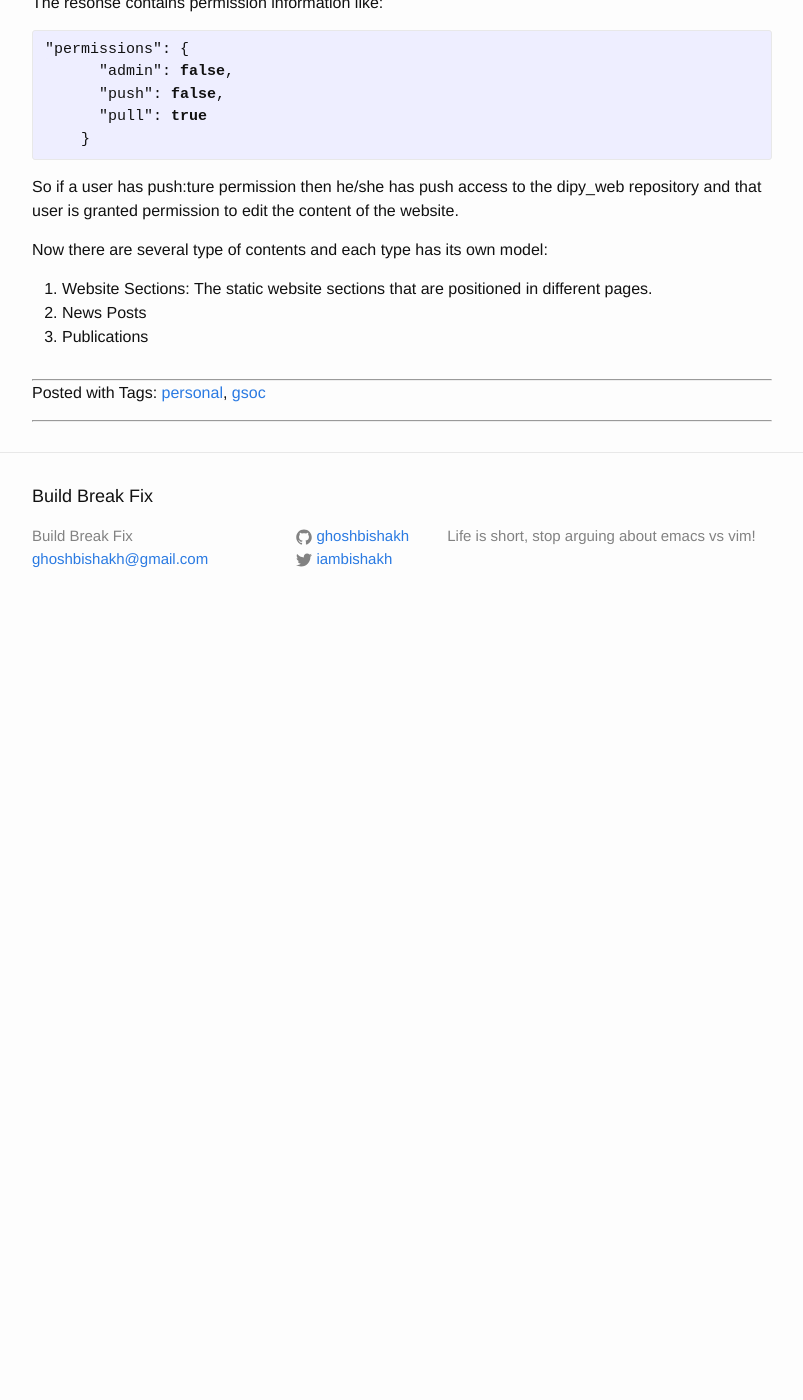
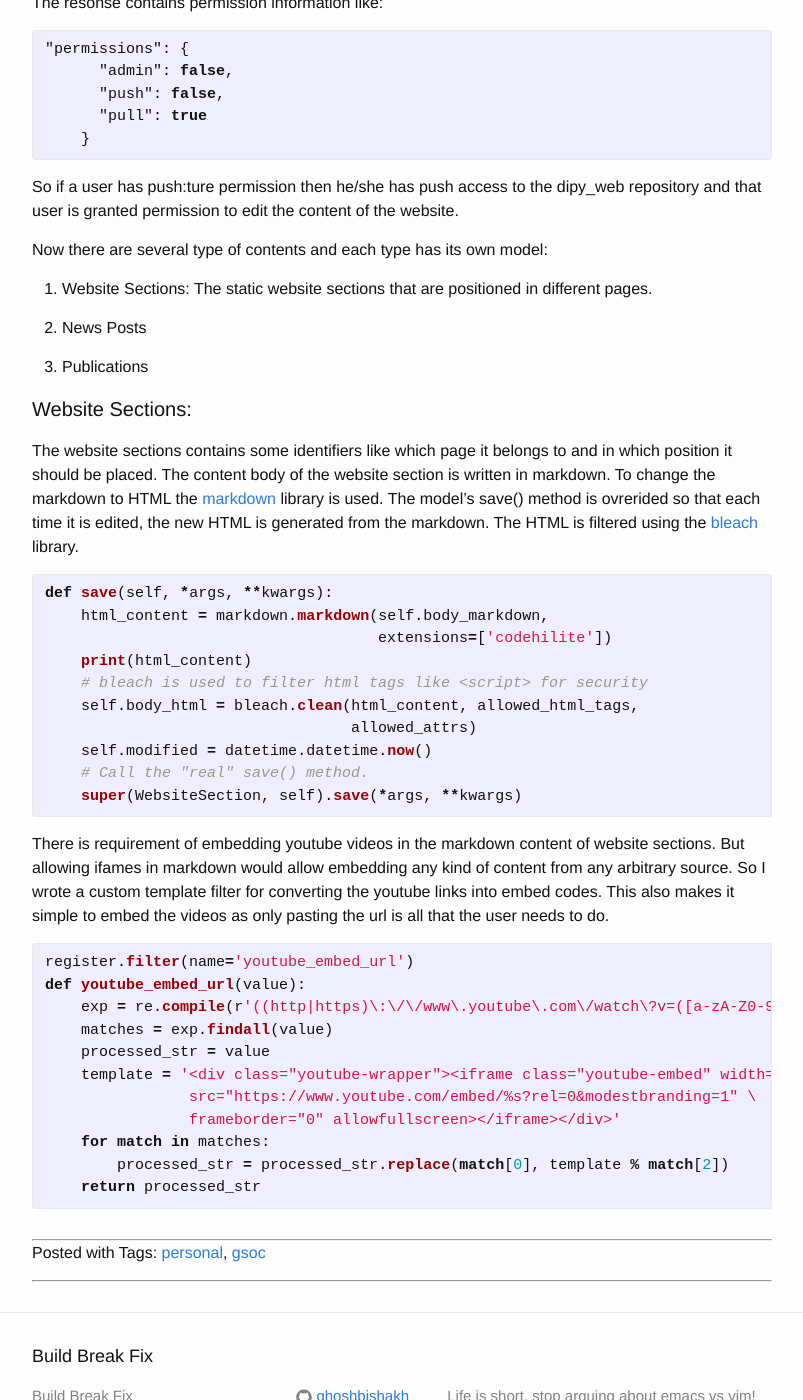
Before and after one commit to ghoshbishakh/blog, a Jekyll site: the page built from _posts/2016-06-10-google-summer-of-code-progress-june-10.markdown, in a window 1280 px wide and 1400 px high, scrolled down 700 px. Shown: the whole window, without its empty margins (238-1041 px from the left). Built offline with Jekyll 4.4.1, drawn with Linux system fonts in a browser that asks for light colours; comment, search, counter and statistics services are not loaded; before the commit the page ends 1330 px from its top, so only the background shows below that; some of the changed text lies outside the part shown.

Commit message:
Updated Site

```diff
--- a/_posts/2016-06-10-google-summer-of-code-progress-june-10.markdown
+++ b/_posts/2016-06-10-google-summer-of-code-progress-june-10.markdown
@@ -18,7 +18,7 @@ For now the new Dipy website is hosted temporarily at [http://dipy.herokuapp.com
 
 For login with GitHub and Google Plus I have used [python-social-auth](https://github.com/omab/python-social-auth). After a user logs in, his/her content editing permission is determined by checking if he/she has 'push' permission in the dipy_web repository in GitHub.
 
-This is done by fetching repository information from GitHub API:
+This is done by fetching repository information from GitHub API with the user's access token:
 
 {% highlight bash %}GET https://api.github.com/orgs/:org/repos{% endhighlight %}
 
@@ -33,6 +33,43 @@ So if a user has push:ture permission then he/she has push access to the dipy_we
 
 
 Now there are several type of contents and each type has its own model:
+
 1. Website Sections: The static website sections that are positioned in different pages.
+
 2. News Posts
+
 3. Publications
+
+
+#### Website Sections:
+
+The website sections contains some identifiers like which page it belongs to and in which position it should be placed. The content body of the website section is written in markdown. To change the markdown to HTML the [markdown](https://pythonhosted.org/Markdown/) library is used. The model's save() method is ovrerided so that each time it is edited, the new HTML is generated from the markdown. The HTML is filtered using the [bleach](http://bleach.readthedocs.io/) library.
+
+{% highlight python %}
+def save(self, *args, **kwargs):
+    html_content = markdown.markdown(self.body_markdown,
+                                     extensions=['codehilite'])
+    print(html_content)
+    # bleach is used to filter html tags like <script> for security
+    self.body_html = bleach.clean(html_content, allowed_html_tags,
+                                  allowed_attrs)
+    self.modified = datetime.datetime.now()
+    # Call the "real" save() method.
+    super(WebsiteSection, self).save(*args, **kwargs)
+{% endhighlight %}
+
+There is requirement of embedding youtube videos in the markdown content of website sections. But allowing ifames in markdown would allow embedding any kind of content from any arbitrary source. So I wrote a custom template filter for converting the youtube links into embed codes. This also makes it simple to embed the videos as only pasting the url is all that the user needs to do.
+
+{% highlight python %}
+register.filter(name='youtube_embed_url')
+def youtube_embed_url(value):
+    exp = re.compile(r'((http|https)\:\/\/www\.youtube\.com\/watch\?v=([a-zA-Z0-9]*))')
+    matches = exp.findall(value)
+    processed_str = value
+    template = '<div class="youtube-wrapper"><iframe class="youtube-embed" width="640" height="360" \
+                src="https://www.youtube.com/embed/%s?rel=0&modestbranding=1" \
+                frameborder="0" allowfullscreen></iframe></div>'
+    for match in matches:
+        processed_str = processed_str.replace(match[0], template % match[2])
+    return processed_str
+{% endhighlight %}
```
